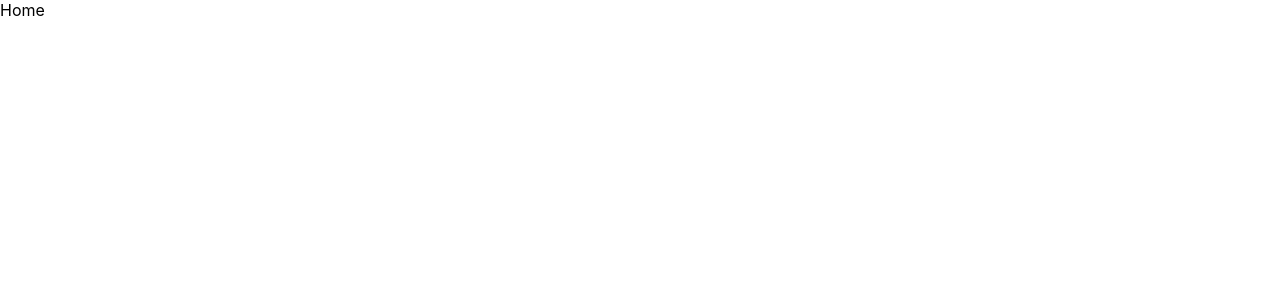
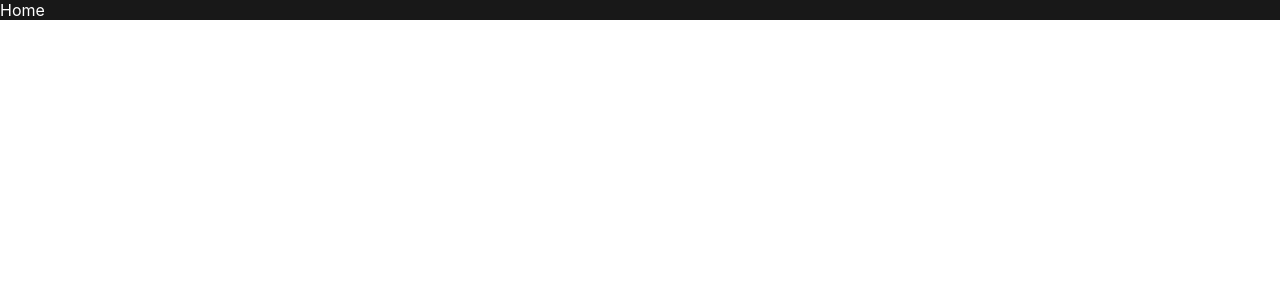
Before and after one commit to TheDa21crj/Landing-Page, a React (Create React App) app: page / in a window 1280 px wide. Shown: the top 300 px of the page. Built offline with nearby package versions, Linux system fonts and the light colour scheme; the HTML template or start-up script is replaced by a standard one.

Commit message:
className="BodyDiv"

```diff
--- a/src/Pages/Layout.js
+++ b/src/Pages/Layout.js
@@ -2,8 +2,8 @@ import React from "react";
 
 export default function Layout(props) {
   return (
-    <div>
-      <main>{props.children}</main>
+    <div className="BodyDiv">
+      <main> {props.children} </main>
     </div>
   );
 }
```
